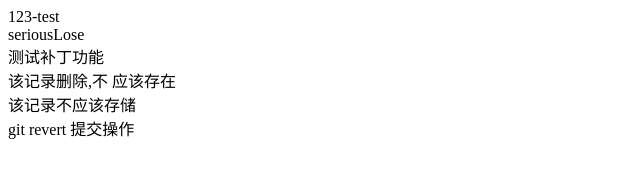
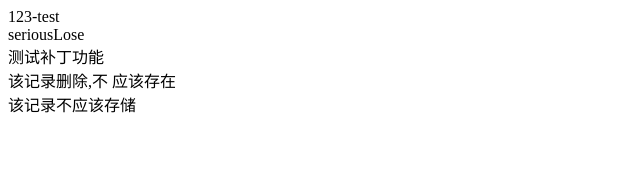
Before and after one commit to SeriousLose/git-practice, a website: page index.html in a window 1280 px wide. Shown: the whole page, without its empty margins (0-640 px from the left). Drawn offline with Linux system fonts and the light colour scheme.

Commit message:
Update index.html

```diff
--- a/index.html
+++ b/index.html
@@ -12,6 +12,5 @@
   <div>测试补丁功能</div>
   <div>该记录删除,不 应该存在</div>
   <div>该记录不应该存储</div>
-  <div>git revert 提交操作</div>
 </body>
 </html>
```
